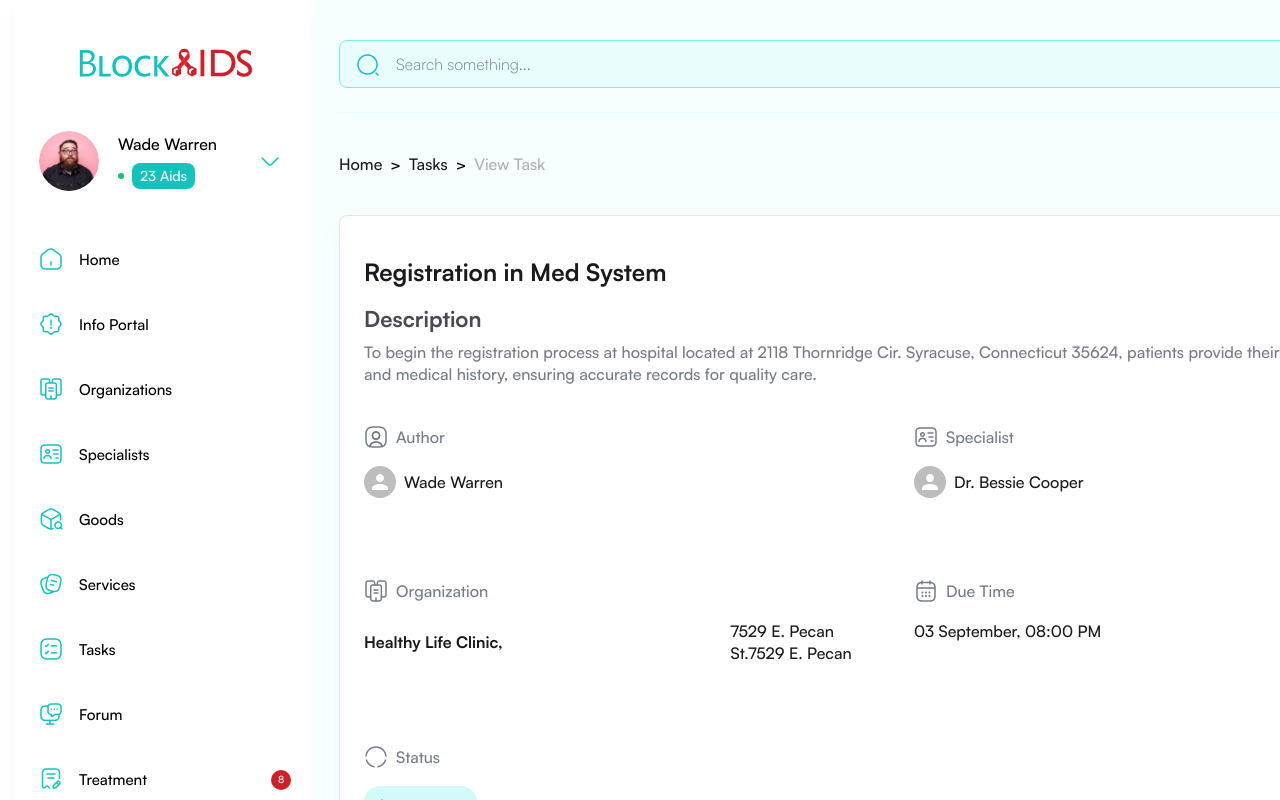
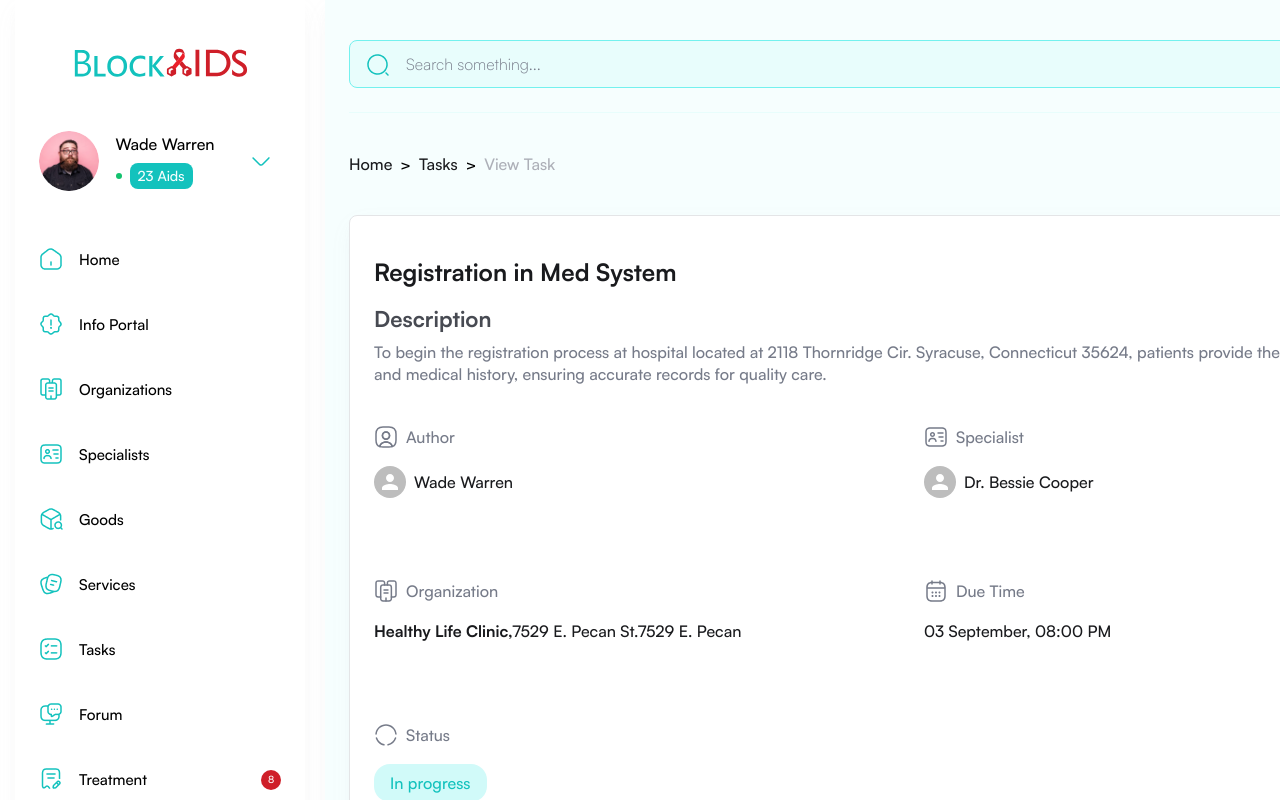
Before and after one commit to iovitatudor/blockAIDS-frontend, a React (Create React App) app: page /tasks/view in a window 1280 px wide. Shown: the top 800 px of the page. Built offline with nearby package versions, Linux system fonts and the light colour scheme.

Commit message:
Fix sidebar width

```diff
--- a/src/modules/tasks/styles/Task.scss
+++ b/src/modules/tasks/styles/Task.scss
@@ -315,7 +315,6 @@
         b {
           color: $black5;
           font-family: Satoshi-Bold, serif;
-          width: 100%;
         }
 
         .avatar {
@@ -474,6 +473,10 @@
 
       .option {
         width: 60%;
+
+        b {
+          width: 100%;
+        }
       }
 
       .option-block {
--- a/src/styles/index.scss
+++ b/src/styles/index.scss
@@ -34,8 +34,9 @@ body {
   padding: 0 15px;
 
   .sidebar-area {
-    width: 300px !important;
+    width: 290px !important;
     flex-shrink: 0;
+    margin-right: 20px;
   }
 
   .main-area {
```
